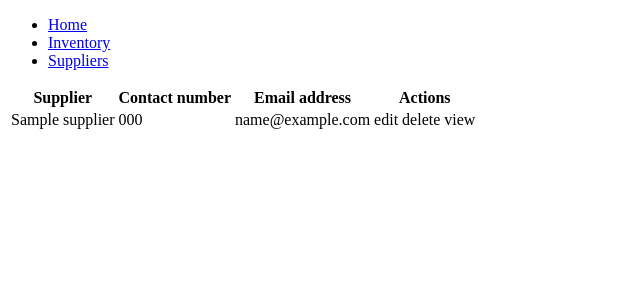
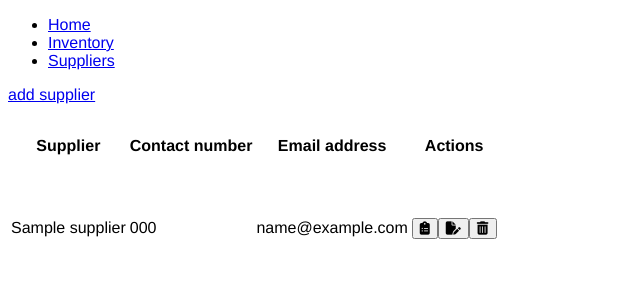
Before and after one commit to aurelija-93/python_app_shop_inventory, a Flask app: page /suppliers in a window 1280 px wide. Shown: the top 300 px of the page, without its empty margins (0-640 px from the left). Run offline with Flask 3, Linux system fonts and the light colour scheme; a database or web service that is not in the repository returns one stand-in record (values such as "Sample title"); some libraries are stand-ins or nearby versions.

Commit message:
updated supplier index, delete route working

```diff
--- a/controllers/supplier_controller.py
+++ b/controllers/supplier_controller.py
@@ -28,8 +28,8 @@ def create():
     return redirect('/suppliers')
 
 @suppliers_blueprint.route('/suppliers/<id>/edit')
-def edit():
-    supplier = supplier_repository.select(supplier.id)
+def edit(id):
+    supplier = supplier_repository.select(id)
     return render_template('suppliers/edit.html', supplier=supplier)
 
 @suppliers_blueprint.route('/suppliers/<id>', methods=['POST'])
--- a/repositories/supplier_repository.py
+++ b/repositories/supplier_repository.py
@@ -24,7 +24,7 @@ def select(id):
     results = run_sql(sql, values)
     if results:
         result = results[0]
-        supplier = Supplier[result['name'], result['phone'], result['email'], result['id']]
+        supplier = Supplier(result['name'], result['phone'], result['email'], result['id'])
     return supplier
 
 def update(supplier):
--- a/static/style.css
+++ b/static/style.css
@@ -0,0 +1,11 @@
+body{
+    font-family: "Helvetica", arial, sans-serif; font-size: 16px;
+  }
+
+tr{
+    height: 80px;
+}
+
+.button-container{
+    display: flex;
+}
--- a/templates/base.html
+++ b/templates/base.html
@@ -3,6 +3,8 @@
 <head>
     <meta charset="UTF-8">
     <meta name="viewport" content="width=device-width, initial-scale=1.0">
+    <link rel="stylesheet" href="https://cdnjs.cloudflare.com/ajax/libs/font-awesome/6.4.0/css/all.min.css" crossorigin="anonymous">
+    <link rel="stylesheet" href="{{ url_for('static', filename='style.css') }}">
     <title>Inventory Portal | WW</title>
 </head>
 <body>
--- a/templates/products/edit.html
+++ b/templates/products/edit.html
@@ -0,0 +1 @@
+{% extends 'base.html' %}
--- a/templates/products/index.html
+++ b/templates/products/index.html
@@ -0,0 +1 @@
+{% extends 'base.html' %}
--- a/templates/products/new.html
+++ b/templates/products/new.html
@@ -0,0 +1 @@
+{% extends 'base.html' %}
--- a/templates/products/show.html
+++ b/templates/products/show.html
@@ -0,0 +1 @@
+{% extends 'base.html' %}
--- a/templates/suppliers/edit.html
+++ b/templates/suppliers/edit.html
@@ -0,0 +1 @@
+{% extends 'base.html' %}
--- a/templates/suppliers/index.html
+++ b/templates/suppliers/index.html
@@ -1,6 +1,9 @@
 {% extends 'base.html' %}
 
 {% block content %}
+<div>
+    <a href="/suppliers/new">add supplier</a>
+</div>
 <table>
     <tr>
         <th>Supplier</th>
@@ -13,7 +16,18 @@
         <td>{{ supplier.name }}</td>
         <td>{{ supplier.phone }}</td>
         <td>{{ supplier.email }}</td>
-        <td>edit delete view</td>
+        <td>
+            <div class="button-container">
+                <form action="/suppliers/{{ supplier.id }}">
+                    <button class="buttons"><i class="fa-solid fa-clipboard-list"></i></button>
+                </form>
+                <form action="/suppliers/{{ supplier.id }}/edit">
+                    <button class="buttons"><i class="fa-solid fa-file-pen"></i></button>
+                </form>
+                <form action="/suppliers/{{ supplier.id }}/delete" method="POST">
+                    <button class="buttons"><i class="fa-solid fa-trash-can"></i></button>
+                </form>
+            </div>
     </tr>
     {% endfor %}
 </table>
--- a/templates/suppliers/new.html
+++ b/templates/suppliers/new.html
@@ -0,0 +1 @@
+{% extends 'base.html' %}
--- a/templates/suppliers/show.html
+++ b/templates/suppliers/show.html
@@ -0,0 +1 @@
+{% extends 'base.html' %}
```
